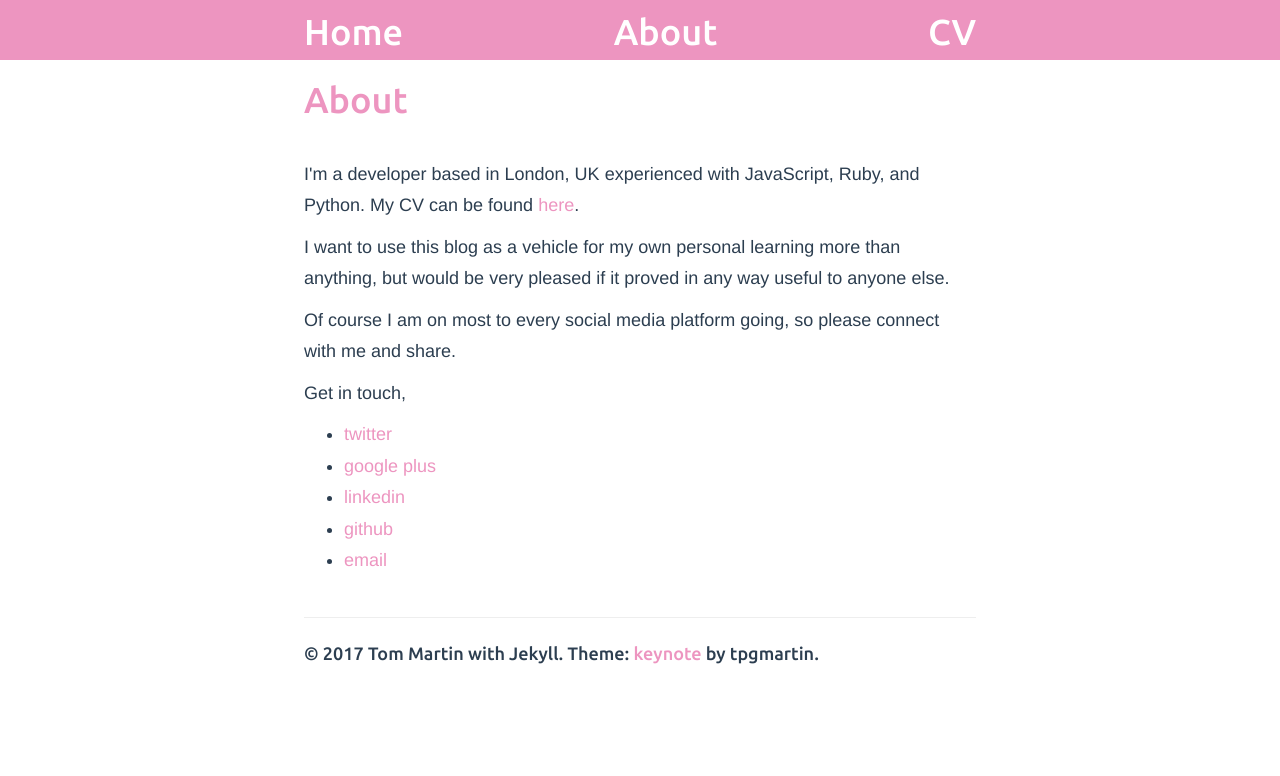
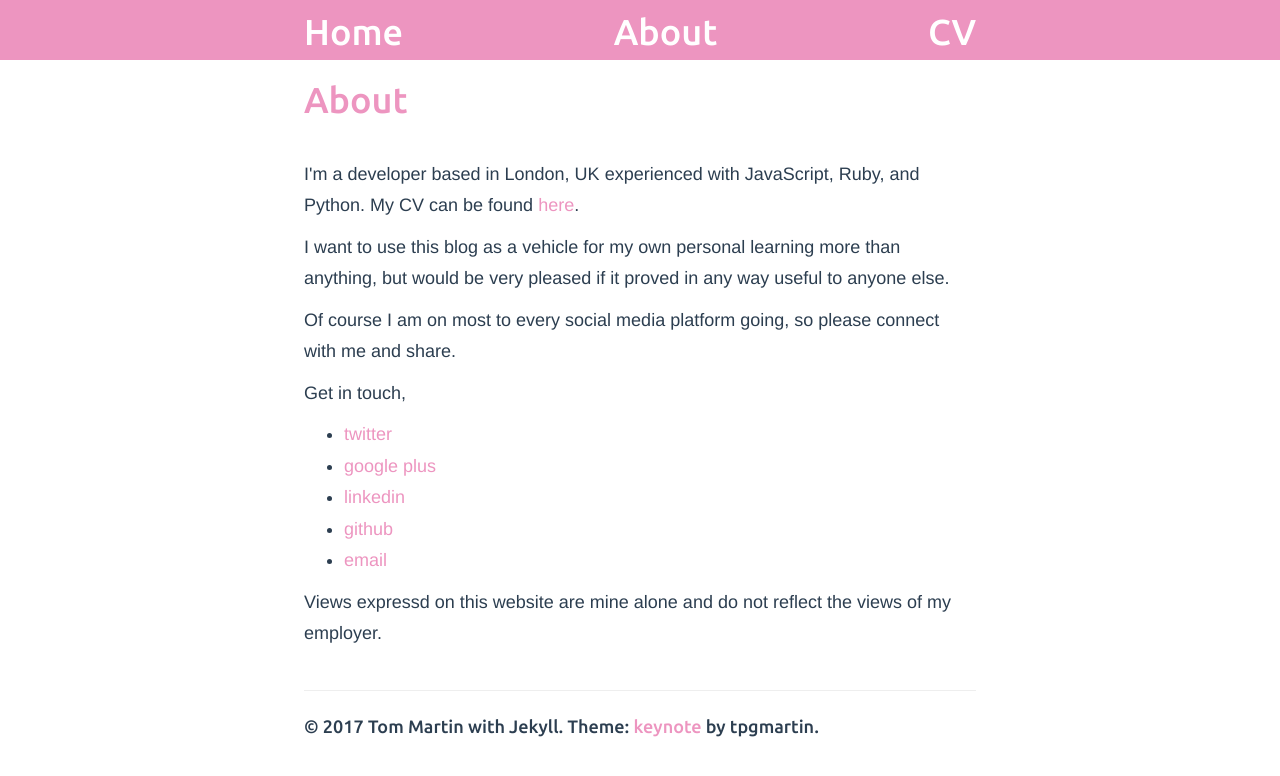
Before and after one commit to tpgmartin/tpgmartin.github.io, a Jekyll site: the page built from about.html, in a window 1280 px wide. Shown: the top 776 px of the page. Built offline with Jekyll 4.4.1, drawn with Linux system fonts in a browser that asks for light colours.

Commit message:
Update about.html

```diff
--- a/about.html
+++ b/about.html
@@ -23,6 +23,8 @@ group: navigation
         <li><a href="mailto:{{ site.author.email }}">email</a></li>
       </ul>
 
+      <p>Views expressd on this website are mine alone and do not reflect the views of my employer.</p>
+
     </div>
   </div>
 </article>
```
